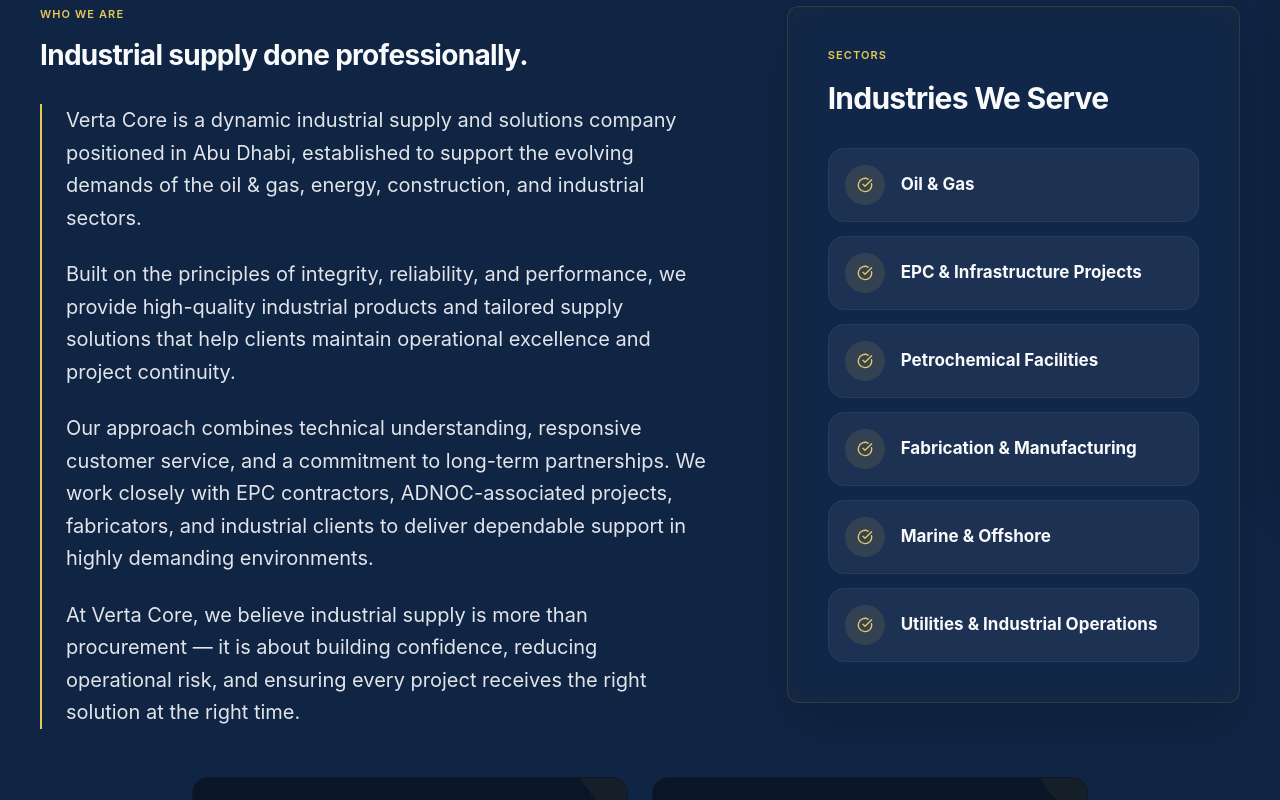
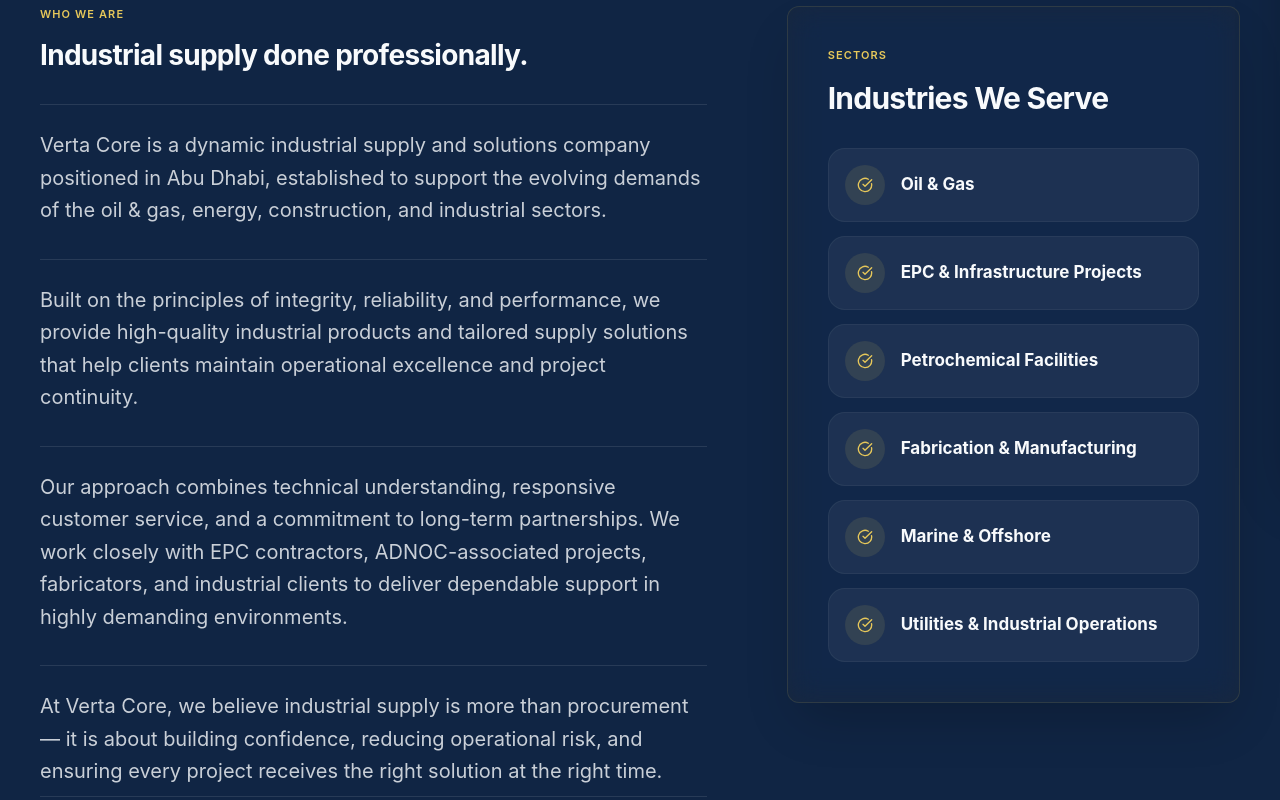
Before and after one commit to Zakertrading01/VertaCore, a Next.js app: page /about in a window 1280 px wide. Shown: the part 320-1120 px from the top of the page. Built offline with nearby package versions, Linux system fonts and the light colour scheme; no server answers; the database is empty; a web font is replaced by a local one.

Commit message:
about pages fixed

```diff
--- a/src/app/(marketing)/about/page.tsx
+++ b/src/app/(marketing)/about/page.tsx
@@ -82,19 +82,36 @@ export default function AboutPage() {
                 <h2 className="text-h1 font-bold text-surface mb-8 tracking-tight">
                   Industrial supply done professionally.
                 </h2>
-                <div className="space-y-6 text-lg md:text-xl text-surface/90 leading-relaxed border-l-2 border-gold pl-6">
-                  <p>
+                <div className="flex flex-col w-full mt-4">
+                  <div className="group relative pt-6 pb-8 border-t border-white/10 hover:border-gold/30 transition-colors duration-500 cursor-default">
+                    {/* Animated Gold Sweep */}
+                    <div className="absolute top-0 left-0 w-0 h-[2px] bg-gold group-hover:w-1/3 transition-all duration-700 ease-out shadow-[0_0_10px_rgba(255,215,0,0.8)]"></div>
+                    <p className="text-lg md:text-xl text-surface/80 leading-relaxed group-hover:text-white transition-colors duration-300">
                       Verta Core is a dynamic industrial supply and solutions company positioned in Abu Dhabi, established to support the evolving demands of the oil & gas, energy, construction, and industrial sectors.
                     </p>
-                  <p>
+                  </div>
+
+                  <div className="group relative pt-6 pb-8 border-t border-white/10 hover:border-gold/30 transition-colors duration-500 cursor-default">
+                    <div className="absolute top-0 left-0 w-0 h-[2px] bg-gold group-hover:w-1/3 transition-all duration-700 ease-out shadow-[0_0_10px_rgba(255,215,0,0.8)]"></div>
+                    <p className="text-lg md:text-xl text-surface/80 leading-relaxed group-hover:text-white transition-colors duration-300">
                       Built on the principles of integrity, reliability, and performance, we provide high-quality industrial products and tailored supply solutions that help clients maintain operational excellence and project continuity.
                     </p>
-                  <p>
+                  </div>
+
+                  <div className="group relative pt-6 pb-8 border-t border-white/10 hover:border-gold/30 transition-colors duration-500 cursor-default">
+                    <div className="absolute top-0 left-0 w-0 h-[2px] bg-gold group-hover:w-1/3 transition-all duration-700 ease-out shadow-[0_0_10px_rgba(255,215,0,0.8)]"></div>
+                    <p className="text-lg md:text-xl text-surface/80 leading-relaxed group-hover:text-white transition-colors duration-300">
                       Our approach combines technical understanding, responsive customer service, and a commitment to long-term partnerships. We work closely with EPC contractors, ADNOC-associated projects, fabricators, and industrial clients to deliver dependable support in highly demanding environments.
                     </p>
-                  <p>
+                  </div>
+
+                  <div className="group relative pt-6 pb-2 border-t border-white/10 hover:border-gold/30 transition-colors duration-500 cursor-default border-b group-hover:border-b-white/10">
+                    <div className="absolute top-0 left-0 w-0 h-[2px] bg-gold group-hover:w-1/3 transition-all duration-700 ease-out shadow-[0_0_10px_rgba(255,215,0,0.8)]"></div>
+                    <div className="absolute bottom-[-1px] left-0 w-0 h-[2px] bg-gold group-hover:w-1/3 transition-all duration-700 ease-out shadow-[0_0_10px_rgba(255,215,0,0.8)]"></div>
+                    <p className="text-lg md:text-xl text-surface/80 leading-relaxed group-hover:text-white transition-colors duration-300">
                       At Verta Core, we believe industrial supply is more than procurement — it is about building confidence, reducing operational risk, and ensuring every project receives the right solution at the right time.
                     </p>
+                  </div>
                 </div>
               </ScrollReveal>
             </div>
```
Lines whose indentation alone changed are shown as unchanged.
